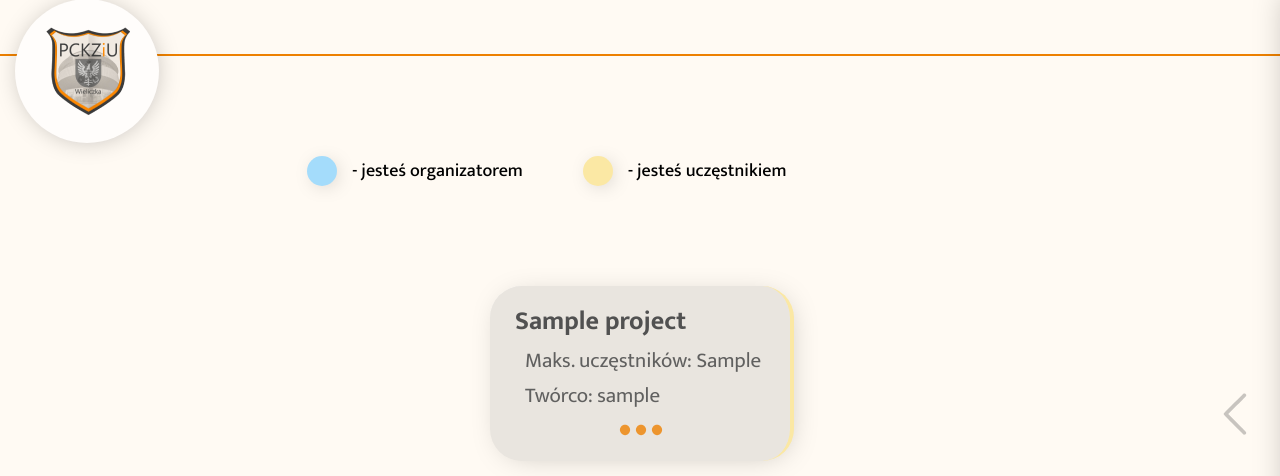
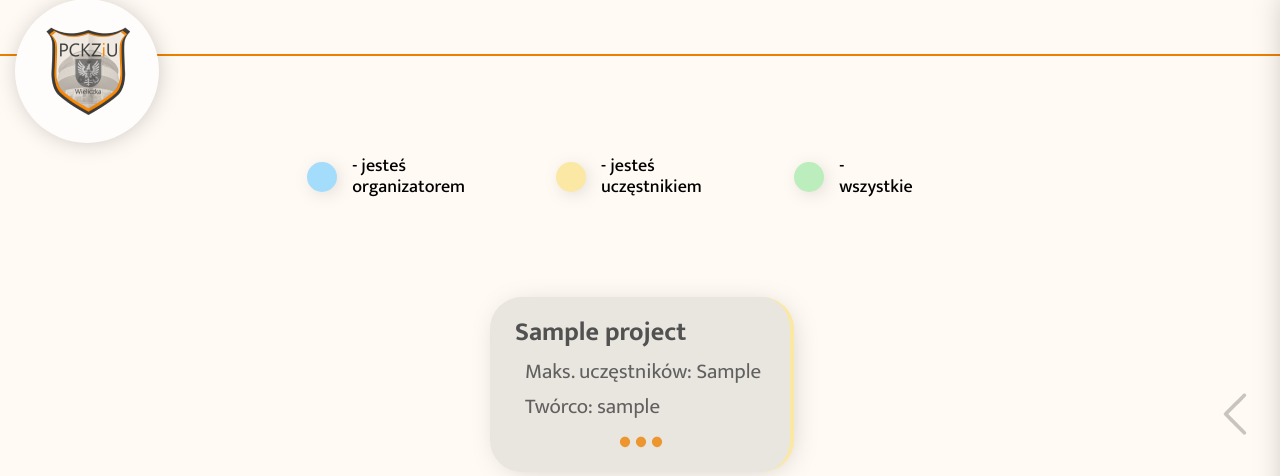
Before and after one commit to NikitaArd/TaskSync, a Django app: template project_manager/manager_app/templates/manager_app/projects_menu.html in a window 1280 px wide. Shown: the part 16-492 px from the top of the page. Run offline with Django 4.2, Linux system fonts and the light colour scheme; the template is opened without the code that fills it: most values are stand-ins (such as "Sample title", 1, 10 or a date in 2020); form fields are guessed from the names that the template uses; some libraries are stand-ins or nearby versions.

Commit message:
[13.24.11.11] Add project sort (owner, member, all)

```diff
--- a/project_manager/manager_app/static/manager_app/style/style.css
+++ b/project_manager/manager_app/static/manager_app/style/style.css
@@ -209,6 +209,9 @@ header .logo img {
 }
 .projects-member {
   background-color: #FBE8A4;
+}
+.projects-all {
+  background-color: #BCEDBC;
 }
 .projects-menu {
   display: grid;
--- a/project_manager/manager_app/templates/manager_app/projects_menu.html
+++ b/project_manager/manager_app/templates/manager_app/projects_menu.html
@@ -44,11 +44,15 @@
         <div class="projects">
             <div class="projects-designation">
                 <section>
-                    <div class="projects-organizer"></div> <a href="#"> - jesteś organizatorem</a>
+                    <div class="projects-organizer"></div> <a href="?mode=sort&option=own">- jesteś organizatorem</a>
                 </section>
 
                 <section>
-                    <div class="projects-member"></div> <a href="##"> - jesteś uczęstnikiem</a>
+                    <div class="projects-member"></div> <a href="?mode=sort&option=member">- jesteś uczęstnikiem</a>
+                </section>
+
+                <section>
+                    <div class="projects-all"></div> <a href="?mode=sort&option=all">- wszystkie</a>
                 </section>
             </div>
             <section class="projects-menu">
```
Also changed, not shown: project_manager/manager_app/views.py (+6 -3 lines).
